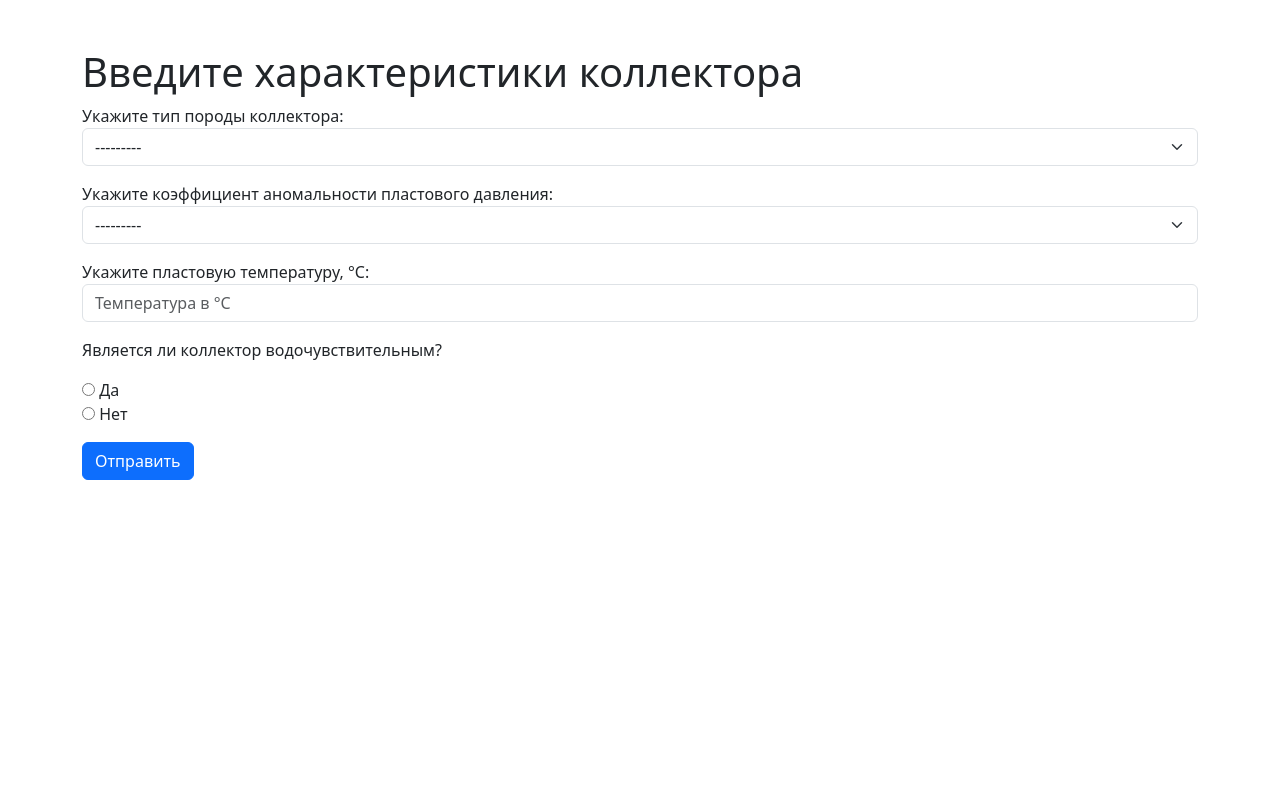
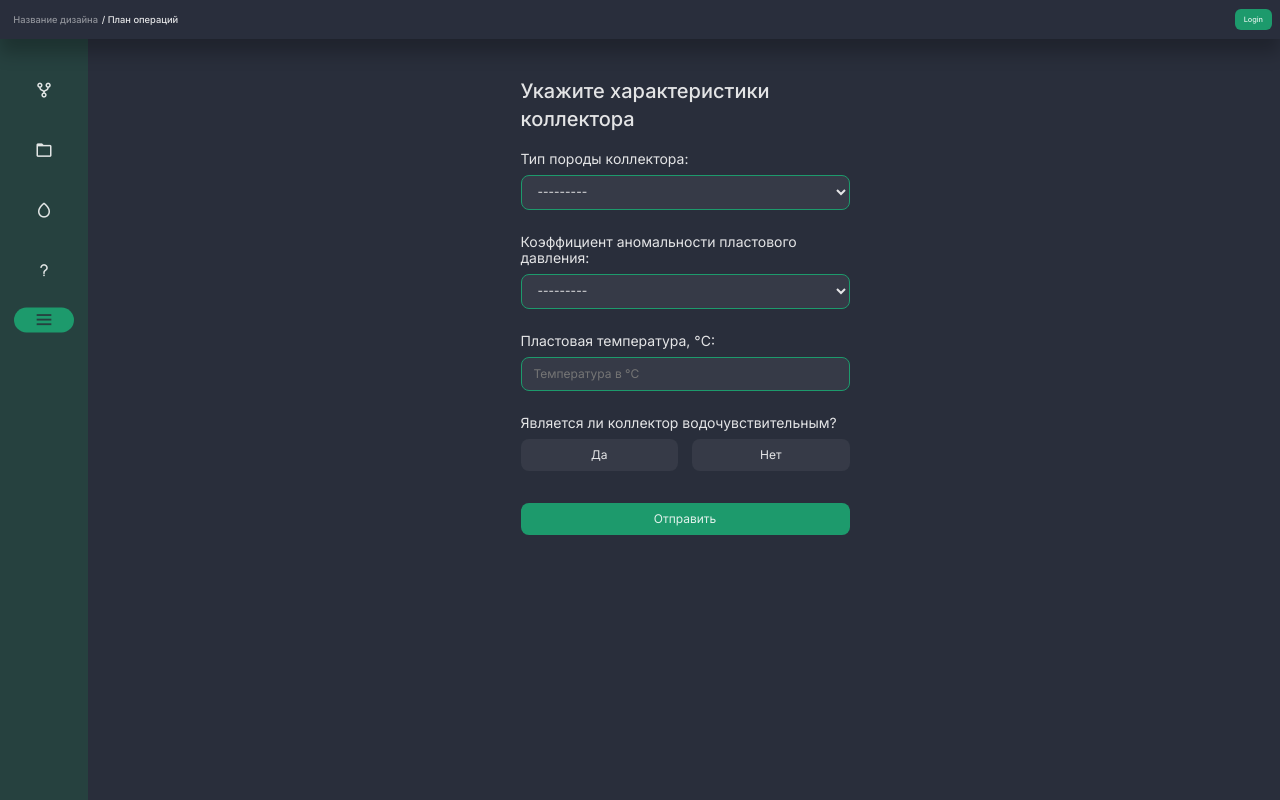
Before and after one commit to legkovoyg/Wellkiller, a Django app: page /expert_systema/reservoir_characteristics in a window 1280 px wide. Run offline with Django 4.2, Linux system fonts and the light colour scheme.

Commit message:
Экспертная система

```diff
--- a/rocksilencing/expert_systema/forms.py
+++ b/rocksilencing/expert_systema/forms.py
@@ -7,10 +7,11 @@ class ReservoirCharacteristicsForm(forms.ModelForm):
         model = ReservoirCharacteristics
         fields = ['rock_type', 'pressure_coefficient', 'temperature', 'is_water_sensitive']
         labels = {
-            'rock_type': 'Укажите тип породы коллектора',
-            'pressure_coefficient': 'Укажите коэффициент аномальности пластового давления',
-            'temperature': 'Укажите пластовую температуру, °C',
+            'rock_type': 'Тип породы коллектора',
+            'pressure_coefficient': 'Коэффициент аномальности пластового давления',
+            'temperature': 'Пластовая температура, °C',
             'is_water_sensitive': 'Является ли коллектор водочувствительным?',
+            # 'additional-questions':'Включить дополнительные вопросы'
         }
         widgets = {
             'rock_type': forms.Select(attrs={'class': 'form-select'}),
@@ -18,8 +19,11 @@ class ReservoirCharacteristicsForm(forms.ModelForm):
             'temperature': forms.NumberInput(attrs={'class': 'form-control', 'placeholder': 'Температура в °C'}),
             'is_water_sensitive': forms.RadioSelect(
                 choices=[(True, 'Да'), (False, 'Нет')],
-                attrs={'required': 'required'}
+                attrs={'required': 'required', 'class': 'is_water_sensitive'}
             ),
+            # 'additional-questions': forms.CheckboxInput(
+            #     attrs={'class': 'form-checkbox'}
+            # )
         }
 
 
--- /dev/null
+++ b/rocksilencing/expert_systema/static/css/expert_systema/reservoir_characteristics_form.css
@@ -0,0 +1,196 @@
+:root {
+    /* reference */
+    --reference_height: 1080;
+    --reference_width: 1920;
+    --text-color: rgba(255, 255, 255, 0.87);
+    --button-text-color: rgba(255, 255, 255, 1);
+    --border-color: rgba(29, 154, 108, 1);
+}
+
+body {
+    color: var(--text-color);
+    width: 100%;
+}
+
+.main-container {
+    display: flex;
+    margin-left: 88px;
+    margin-top: calc(52/var(--reference_height)*100vh);
+    padding: 24px 0 0 17px;
+    min-height: 95vh;
+
+}
+
+.container {
+    padding: 0 31px 0 16px;
+    border-right: 1px solid rgba(255, 255, 255, 0.08);
+    width: 100%;
+}
+.initial{
+    margin: 0 auto;
+    width: auto;
+}
+.container:first-of-type{
+    max-width: 25%;
+}
+.container:last-of-type{
+    max-width: 32%;
+    border: none;
+}
+h1 {
+    line-height: 28px;
+    font-weight: 500;
+    font-size: 20px;
+    padding: 14px 0 8px 0px;
+    margin-bottom: 10px;
+}
+
+form {
+    display: flex;
+    flex-direction: column;
+}
+
+p {
+    display: flex;
+    flex-direction: column;
+    margin-bottom: 24px;
+}
+p:nth-last-of-type(2){
+    margin-bottom: 0;
+}
+label {
+    font-size: 14px;
+    font-weight: 400;
+    line-height: 16px;
+    margin-bottom: 8px;
+}
+
+select,
+input,
+option {
+    font-size: 12px;
+    font-weight: 400;
+    line-height: 16px;
+    border: 1px solid var(--border-color);
+    background-color: rgba(255, 255, 255, 0.06);
+    border-radius: 8px;
+    padding: 8px 0 8px 12px;
+    color: var(--text-color);
+}
+option{
+    background-color:#363A47;
+}
+.is_water_sensitive{
+    display: flex;
+    gap: 14px;
+}
+input[type="radio"] {
+    display: none;
+}
+
+.is_water_sensitive label {
+    display: flex;
+    justify-content: center;
+    align-items: center;
+    border-radius: 8px;
+    font-size: 12px;
+    line-height: 16px;
+    text-align: center;
+    cursor: pointer;
+    background-color: rgba(255, 255, 255, 0.06);
+    color: var(--text-color);
+    width: 100%;
+    transition: all 0.3s ease;
+    padding: 8px 20px;
+
+}
+.is_water_sensitive label.active{
+    border: 1px solid var(--border-color);
+}
+.is_water_sensitive label:hover {
+    background-color: rgba(255, 255, 255, 0.1);
+}
+.is_water_sensitive div{
+    width: 100%;
+}
+button {
+    background-color: rgba(29, 154, 108, 1);
+    border: none;
+    font-size: 12px;
+    font-weight: 400;
+    line-height: 16px;
+    border-radius: 8px;
+    padding: 8px 0;
+    color: var(--text-color);
+}
+button:hover{
+    background-color: #4c977c;
+    cursor: pointer;
+}
+
+input::-webkit-outer-spin-button,
+input::-webkit-inner-spin-button {
+
+    -webkit-appearance: none;
+    margin: 0;
+}
+.category {
+    font-size: 16px;
+    line-height: 16px;
+    padding: 8px 0;
+    margin-bottom: 8px;
+
+}
+
+.category-container {
+    margin-bottom: 34px;
+    margin-top: 8px;
+}
+summary {
+    background-color: rgba(255, 255, 255, 0.06);
+    display: flex;
+    justify-content: space-between;
+    align-items: center;
+    border-bottom: 1px solid rgba(255, 255, 255, 0.08);
+    font-size: 11px;
+    font-weight: 400;
+    line-height: 16px;
+    padding: 8px 10px 8px 12px;
+}
+.left-content{
+    display: flex;
+    gap: 12px;
+    align-items: center;
+}
+.bx{
+    font-size: 16px;
+}
+details li {
+    list-style: none;
+    padding: 11px 59px 11px 40px;
+    font-size: 11px;
+    line-height: 16px;
+}
+
+span {
+    color: rgba(29, 154, 108, 1);
+    text-align: right;
+}
+.select-technology{
+    display: flex;
+    flex-direction: row;
+    gap: 25px;
+    margin-bottom: 24px;
+}
+.mb-3{
+    display: flex;
+    flex-direction: column;
+    width: 100%;
+    justify-content: space-between;
+}
+.form-label{
+    font-size: 12px;
+}
+.form-select{
+    width: 100%;
+}
--- a/rocksilencing/expert_systema/templates/reservoir_characteristics_form.html
+++ b/rocksilencing/expert_systema/templates/reservoir_characteristics_form.html
@@ -1,38 +1,59 @@
-<!DOCTYPE html>
-<html lang="en">
-<head>
-    <meta charset="UTF-8">
-    <meta name="viewport" content="width=device-width, initial-scale=1.0">
-    <title>Характеристики коллектора</title>
-    <link rel="stylesheet" href="https://cdn.jsdelivr.net/npm/bootstrap@5.3.0-alpha3/dist/css/bootstrap.min.css">
-</head>
+{% extends 'base.html' %}
+{% load static %}
+{% block styles %}
+<meta charset="UTF-8">
+<meta name="viewport" content="width=device-width, initial-scale=1.0">
+<link type="text/css" href="{%static 'css/expert_systema/reservoir_characteristics_form.css'%}" rel="stylesheet" crossorigin="anonymous">
+<link href="https://fonts.googleapis.com/css2?family=Inter:wght@100..900&display=swap" rel="stylesheet">
+<link href="https://unpkg.com/boxicons@2.1.4/css/boxicons.min.css" rel="stylesheet"> <!--для работы сайдбара-->
+<title>Симулятор глушения</title>
+{% endblock %}
+
+{% block content %}
 <body>
-<div class="container mt-5">
-    <h1>Введите характеристики коллектора</h1>
-    <form method="post">
+<div class="main-container">
+    <div class="container">
+        <h1>Укажите характеристики коллектора</h1>
+        <form method="post">
         {% csrf_token %}
         {{ form.as_p }}
         <button type="submit" class="btn btn-primary">Отправить</button>
+    </div>
     </form>
+    {% if technologies %}
+    <div class="container">
+        {% comment %} <h2>Совместимые технологии:</h2> {% endcomment %}
+        {% for category, tech_list in technologies.items %}
+                <div class="category-container">
+                    <div class="category">{{ category }}</div>
 
-    {% if technologies %}
-        <h2>Совместимые технологии:</h2>
-        {% for category, tech_list in technologies.items %}
-            <details class="mb-3">
-                <summary>{{ category }}</summary>
-                <ul>
                     {% for tech, applicability in tech_list %}
-                        <li>{{ tech }} - {{ applicability }}</li>
+                    <details class="salt-info">
+
+                        <summary>
+                        <div class="left-content">
+                            <i class="bx bx-chevron-right"></i>
+                            <div>{{ tech }}</div>
+                        </div>
+                            <span>{{ applicability }}</span>
+                        </summary>
+                        <ul> <li>{{ tech }} - {{ applicability }}</li></ul>
+                    </details>
                     {% endfor %}
-                </ul>
-            </details>
+
+            </div>
+
         {% endfor %}
+    </div>
 
+        <div class="container">
+            <h1>Выберите группу технологий</h1>
         <!-- Дополнительная форма выбора группы и конкретной технологии -->
         <form method="post" class="mt-4">
             {% csrf_token %}
+            <div class="select-technology">
             <div class="mb-3">
-                <label for="tech_group" class="form-label">Выберите группу технологий</label>
+                <label for="tech_group" class="form-label">Группа технологий</label>
                 <select id="tech_group" name="tech_group" class="form-select"
                         data-technologies='{{ technologies_json|safe }}'>
                     {% for category, tech_list in technologies.items %}
@@ -41,50 +62,18 @@
                 </select>
             </div>
 
+
             <div class="mb-3">
-                <label for="tech_name" class="form-label">Выберите технологию</label>
+                <label for="tech_name" class="form-label">Технология</label>
                 <select id="tech_name" name="tech_name" class="form-select"></select>
             </div>
-
+        </div>
             <button type="submit" class="btn btn-primary">Выбрать</button>
         </form>
-    {% endif %}
+        {% endif %}
+        </div>
 </div>
-
-<script>
-    document.addEventListener('DOMContentLoaded', function() {
-        const techGroupSelect = document.getElementById('tech_group');
-        const techNameSelect = document.getElementById('tech_name');
-
-        // Получаем данные из data-атрибута
-        const technologiesData = JSON.parse(techGroupSelect.getAttribute('data-technologies') || '{}');
-
-        // Функция обновления списка технологий
-        function updateTechNames() {
-            // Очищаем текущий список
-            techNameSelect.innerHTML = '';
-
-            const selectedGroup = techGroupSelect.value;
-            const techList = technologiesData[selectedGroup] || [];
-
-            // Заполняем options для второго селекта
-            techList.forEach(function(item) {
-                const [techName, applicability] = item;
-                const option = document.createElement('option');
-                option.value = techName;
-                option.textContent = techName + ' (' + applicability + ')';
-                techNameSelect.appendChild(option);
-            });
-        }
-
-        // Инициализация при загрузке страницы
-        if (Object.keys(technologiesData).length > 0) {
-            updateTechNames();
-        }
-
-        // Обновление при изменении выбора в первом списке
-        techGroupSelect.addEventListener('change', updateTechNames);
-    });
-</script>
+<script src="{%static 'js/reservoir_characteristics_form.js' %}" defer></script>
 </body>
+{% endblock %}
 </html>
```
Also changed, not shown: rocksilencing/expert_systema/static/js/reservoir_characteristics_form.js (added, +59 -0 lines), rocksilencing/expert_systema/static/images/Vector 757.svg (added).
